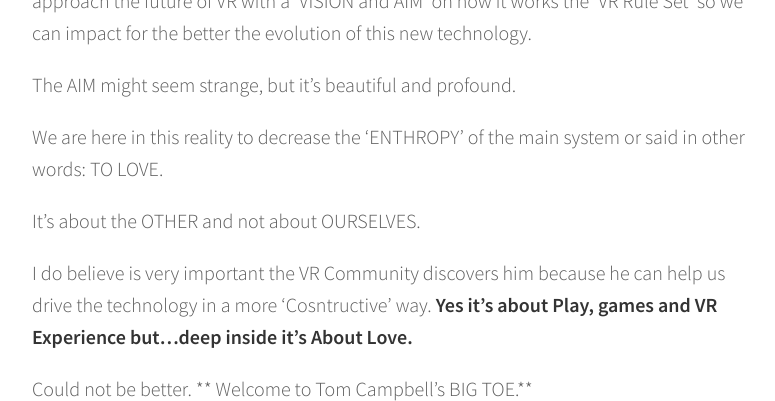
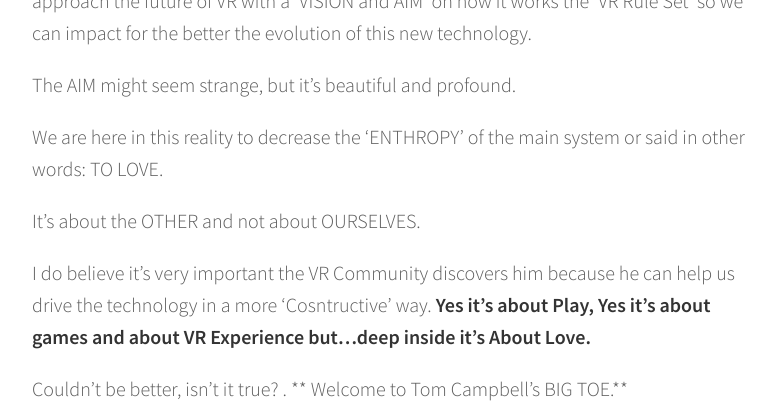
Before and after one commit to bernatferragut/FutureWeb-blog, a Jekyll site: the page built from _posts/29-12-16-VR - Tom Campbell’s VR nature of reality.md, in a window 1280 px wide and 900 px high, scrolled down 1151 px, cut to the strip 0-401 px from the top of the window. Shown: the whole strip, without its empty margins (248-1023 px from the left). Built offline with Jekyll 4.4.1, drawn with Linux system fonts in a browser that asks for light colours; nearby versions of some CDN libraries; comment, search, counter and statistics services are not loaded.

Commit message:
Update 29-12-16-VR - Tom Campbell’s VR nature of reality.md
Corrections

```diff
--- a/_posts/29-12-16-VR - Tom Campbell’s VR nature of reality.md
+++ b/_posts/29-12-16-VR - Tom Campbell’s VR nature of reality.md
@@ -27,9 +27,9 @@
 
 It's about the OTHER and not about OURSELVES.
 
-I do believe is very important the VR Community discovers him because he can help us drive the technology in a more 'Cosntructive' way. **Yes it's about Play, games and VR Experience but...deep inside it's About Love.**
+I do believe it's very important the VR Community discovers him because he can help us drive the technology in a more 'Cosntructive' way. **Yes it's about Play, Yes it's about games and about VR Experience but...deep inside it's About Love.**
 
-Could not be better. ** Welcome to Tom Campbell's BIG TOE.**
+Couldn't be better, isn't it true? . ** Welcome to Tom Campbell's BIG TOE.**
 
 ![tril-cover-for-web](https://cloud.githubusercontent.com/assets/17754060/21545056/d218a320-cdaa-11e6-868b-2cd573b1838e.jpg)
 
```
